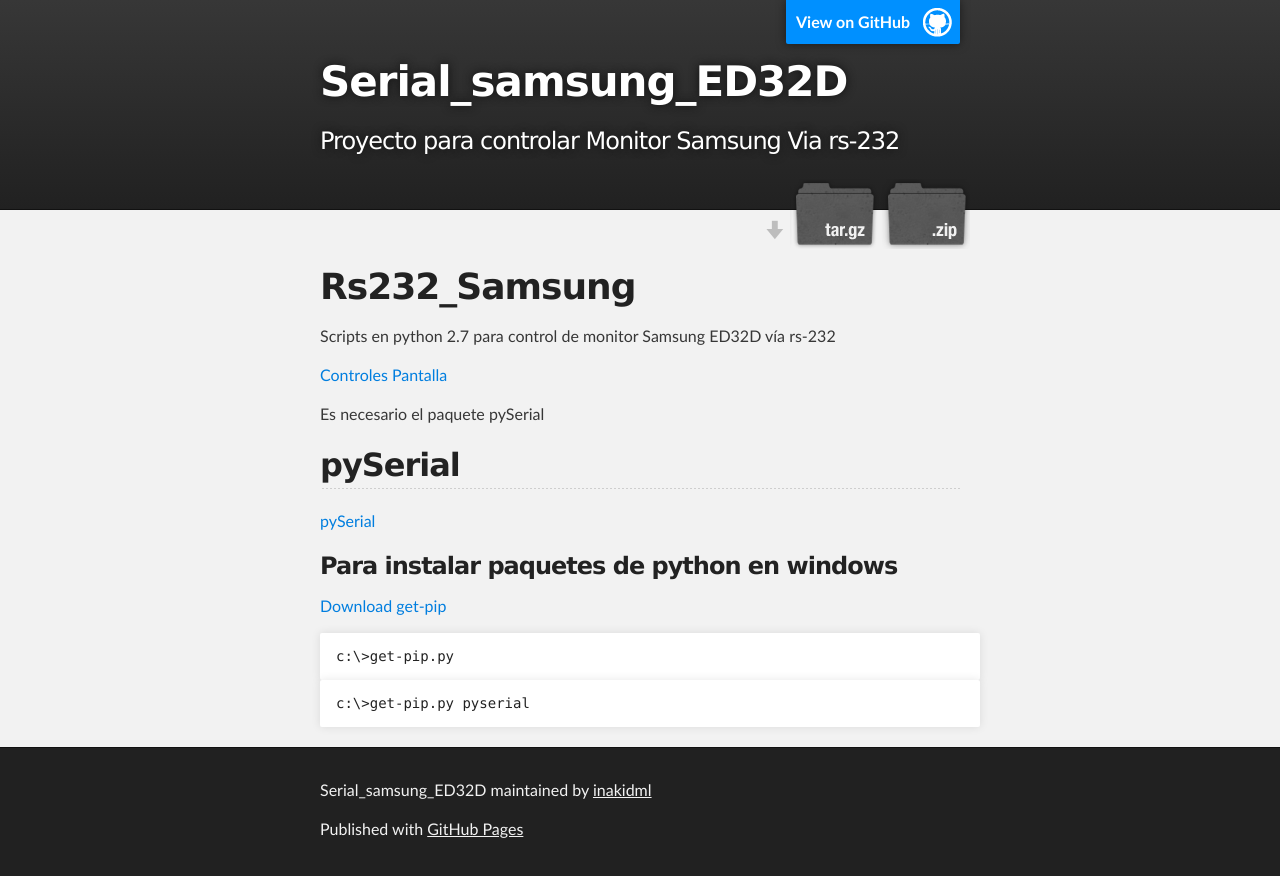
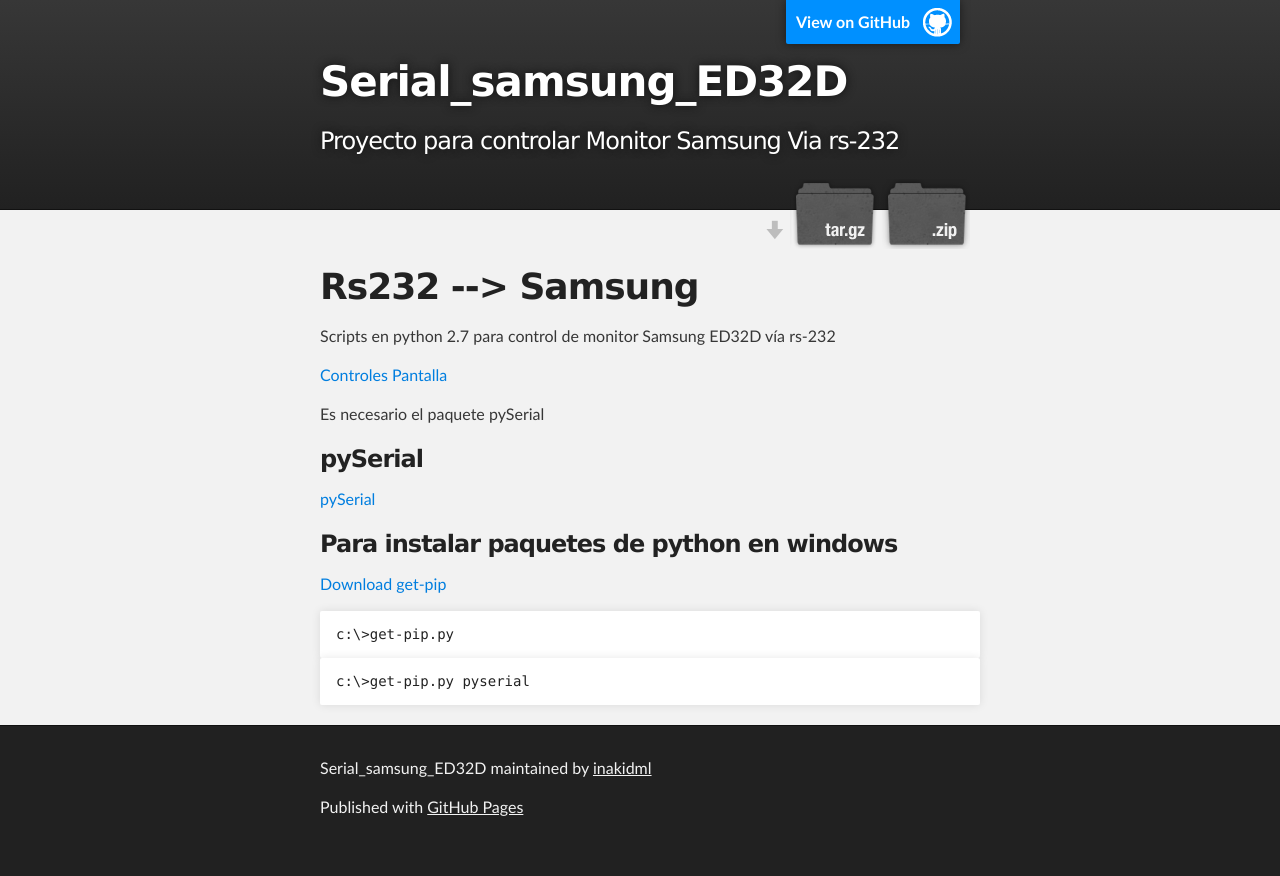
Before and after one commit to inakidml/SerialSamsungED32, a plain HTML site: page index.html in a window 1280 px wide. After the commit the page ends 854 px from the top, so only its background shows below. Drawn offline with Linux system fonts and the light colour scheme.

```diff
--- a/index.html
+++ b/index.html
@@ -32,7 +32,7 @@
     <div id="main_content_wrap" class="outer">
       <section id="main_content" class="inner">
         <h1>
-<a id="rs232_samsung" class="anchor" href="#rs232_samsung" aria-hidden="true"><span aria-hidden="true" class="octicon octicon-link"></span></a>Rs232_Samsung</h1>
+<a id="rs232----samsung" class="anchor" href="#rs232----samsung" aria-hidden="true"><span aria-hidden="true" class="octicon octicon-link"></span></a>Rs232 --&gt; Samsung</h1>
 
 <p>Scripts en python 2.7 para control de monitor Samsung ED32D vía rs-232</p>
 
@@ -40,8 +40,8 @@
 
 <p>Es necesario el paquete pySerial</p>
 
-<h2>
-<a id="pyserial" class="anchor" href="#pyserial" aria-hidden="true"><span aria-hidden="true" class="octicon octicon-link"></span></a>pySerial</h2>
+<h3>
+<a id="pyserial" class="anchor" href="#pyserial" aria-hidden="true"><span aria-hidden="true" class="octicon octicon-link"></span></a>pySerial</h3>
 
 <p><a href="http://pythonhosted.org/pyserial/pyserial_api.html">pySerial</a></p>
 
```
Also changed, not shown: params.json (+1 -1 lines).
